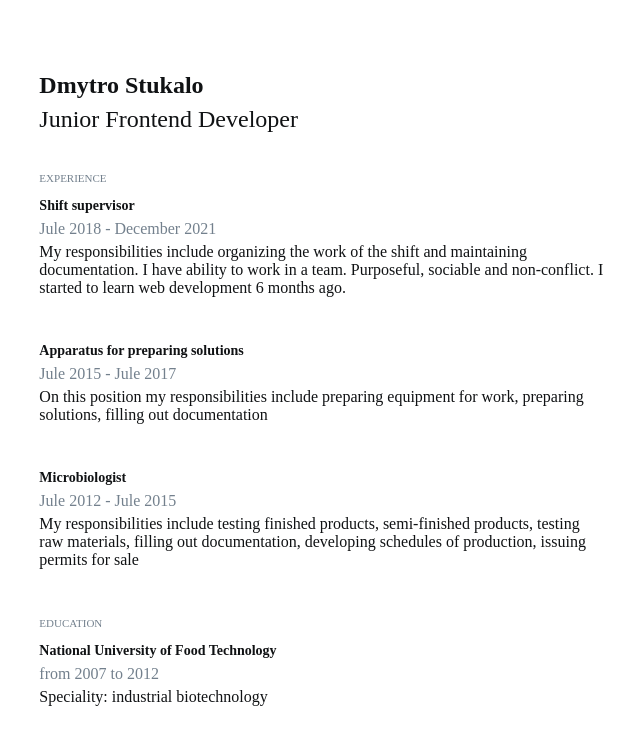
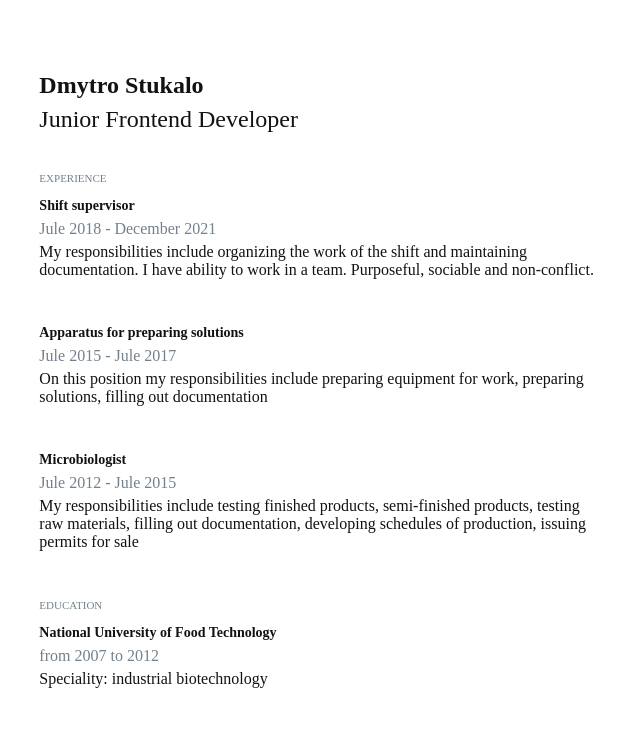
Before and after one commit to DStukalo/rsschool-cv, a plain HTML site: page index.html in a window 1280 px wide. Shown: the whole page, without its empty margins (35-675 px from the left). Drawn offline with Linux system fonts and the light colour scheme.

Commit message:
fix: change info in block experiance

```diff
--- a/index.html
+++ b/index.html
@@ -21,8 +21,7 @@
           <p class="content-left__section-text">
             My responsibilities include organizing the work of the shift and
             maintaining documentation. I have ability to work in a team.
-            Purposeful, sociable and non-conflict. I started to learn web
-            development 6 months ago.
+            Purposeful, sociable and non-conflict.
           </p>
         </section>
         <section class="content-left__section">
```
